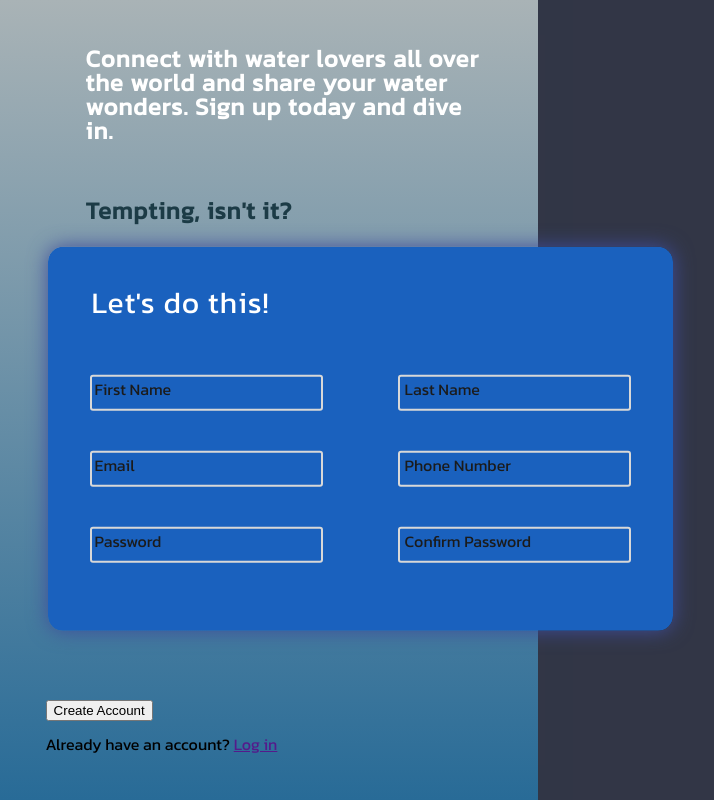
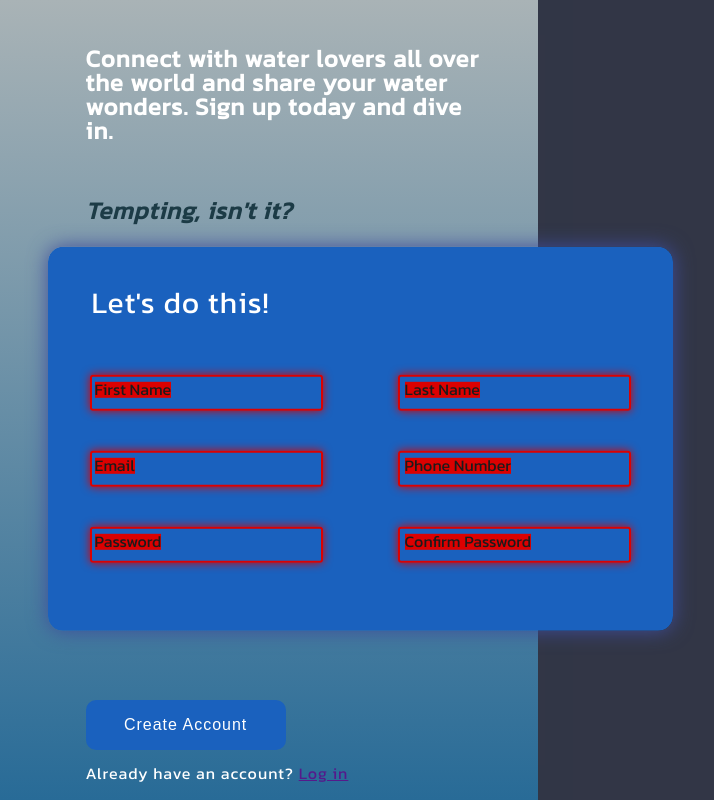
Before and after one commit to TheCheeseMeister/Sign-up-Form, a plain HTML site: page index.html in a window 1280 px wide. Shown: the full height of the page, 556-1270 px from the left. Drawn offline with Linux system fonts and the light colour scheme.

Commit message:
Finished styling page. Just have to edit input for when its invalid and then it should be done.

```diff
--- a/index.html
+++ b/index.html
@@ -27,7 +27,7 @@
             <h2 class="subtext-1">Connect with water lovers all over the world and share your
                 water wonders. Sign up today and dive in.</h2>
 
-            <h2 class="subtext-2">Tempting, isn't it?</h2>
+            <h2 class="subtext-2"><em>Tempting, isn't it?</em></h2>
         </div>
 
         <form action="/account-creation.html" method="post">
@@ -35,26 +35,26 @@
                 <legend class="form-text">Let's do this!</legend>
 
                 <div class="name">
-                    <input type="text" name="fname" id="fname" placeholder="">
+                    <input type="text" name="fname" id="fname" required placeholder="">
                     <span class="left-placeholder">First Name</span>
 
-                    <input type="text" name="lname" id="lname" placeholder="">
+                    <input type="text" name="lname" id="lname" required placeholder="">
                     <span class="right-placeholder">Last Name</span>
                 </div>
 
                 <div class="info">
-                    <input type="text" name="email" id="email" placeholder="">
+                    <input type="email" name="email" id="email" required placeholder="">
                     <span class="left-placeholder">Email</span>
 
-                    <input type="text" name="phone" id="phone" placeholder="">
+                    <input type="tel" name="phone" id="phone" required placeholder="">
                     <span class="right-placeholder">Phone Number</span>
                 </div>
 
                 <div class="password">
-                    <input type="text" name="pwd" id="pwd" placeholder="">
+                    <input type="password" name="pwd" id="pwd" required placeholder="">
                     <span class="left-placeholder">Password</span>
 
-                    <input type="text" name="confirm-pwd" id="confirm-pwd" placeholder="">
+                    <input type="password" name="confirm-pwd" id="confirm-pwd" required placeholder="">
                     <span class="right-placeholder">Confirm Password</span>
                 </div>
             </fieldset>
--- a/styles.css
+++ b/styles.css
@@ -183,7 +183,8 @@ input {
 }
 
 input:focus + span.left-placeholder, input:not(:placeholder-shown) + span.left-placeholder {
-    background-color: red;
+    background-color: rgb(85, 185, 152);
+    padding: 2px;
     translate: 5px -10px;
 
     color: rgb(255, 255, 255);
@@ -192,7 +193,8 @@ input:focus + span.left-placeholder, input:not(:placeholder-shown) + span.left-p
 }
 
 input:focus + span.right-placeholder, input:not(:placeholder-shown) + span.right-placeholder {
-    background-color: red;
+    background-color: rgb(85, 185, 152);
+    padding: 2px;
     translate: 315px -10px;
 
     color: rgb(255, 255, 255);
@@ -201,32 +203,63 @@ input:focus + span.right-placeholder, input:not(:placeholder-shown) + span.right
 }
 
 input:focus, input:not(:placeholder-shown) {
-    border: 2px solid red;
-    box-shadow: 0 0px 10px red;
+    border: 2px solid rgb(85, 185, 152);
+    box-shadow: 0 0px 10px rgb(85, 185, 152);
 }
 
-/*input.fname:focus ~ span.fnplaceholder, input.fname:not(:placeholder-shown) ~ span.fnplaceholder {
-    outline-width: 5px;
-    color: rgb(255, 255, 255);
-    background-color: red;
-    border: 2px solid rgb(255, 0, 0);
-
-
-    translate: 0px -10px;
-
-    scale: 0.8;
+input:invalid, input:invalid:not(:placeholder-shown) + span {
+    border: 2px solid rgb(219, 1, 1);
+    box-shadow: 0 0px 10px rgb(219, 1, 1);
 }
 
-input.lname:focus ~ span.lnplaceholder, input.lname:not(:placeholder-shown) ~ span.lnplaceholder {
-    outline-width: 5px;
-    color: rgb(255, 255, 255);
-    background-color: red;
+input:invalid + span.left-placeholder, input:invalid + span.right-placeholder {
+    background-color: rgb(219, 1, 1);
+}
 
+@keyframes transitionIn {
+    from {
+        opacity: 0;
+        transform: translateY(-10px);
+    }
 
-    translate: 310px -10px;
+    to {
+        opacity: 1;
+        transform: translateY(0px);
+    }
+}
 
-    scale: 0.8;
+/*.sidebar {
+    animation: transitionIn 1s ease-out;
+}
+
+.index {
+    opacity: 0;
+    animation: transitionIn 1s ease-out 1s forwards;
 }*/
+
+.create {
+    border: none;
+    height: 50px;
+    width: 200px;
+
+    margin-left: 40px;
+
+    border-radius: 10px;
+
+    font-size: 16px;
+
+    background-color: #1a61be;
+    color: white;
+    letter-spacing: 1px;
+}
+
+.login {
+    margin-left: 40px;
+    margin-bottom: 60px;
+    font-size: 16px;
+    color: white;
+    letter-spacing: 1px;
+}
 
 @media only screen and (min-width: 1000px) {
     body {
```
